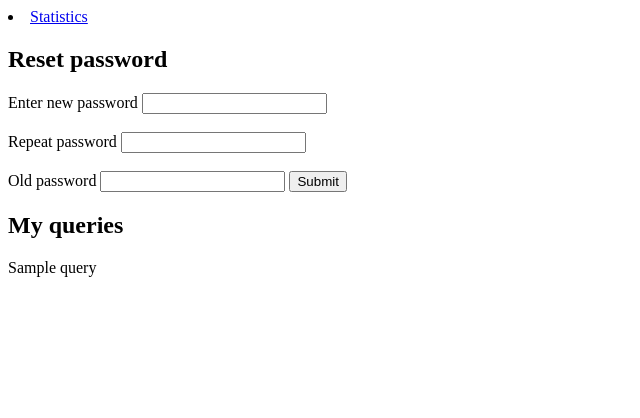
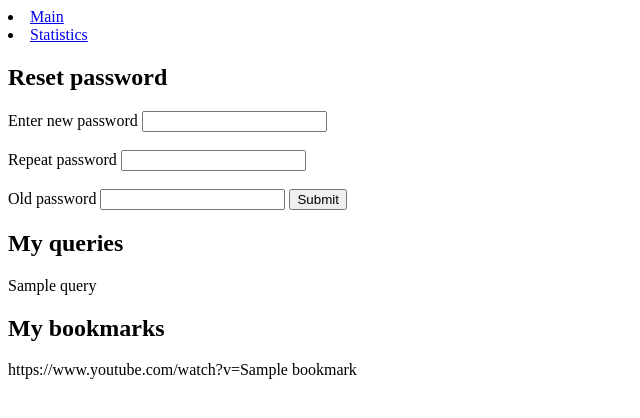
Before and after one commit to zender991/supersearch, a Flask app: template templates/my_account.html in a window 1280 px wide. Shown: the top 418 px of the page, without its empty margins (0-640 px from the left). Run offline with Flask 2, Linux system fonts and the light colour scheme; the template is opened without the code that fills it: most values are stand-ins (such as "Sample title", 1, 10 or a date in 2020).

Commit message:
add bookmarks

```diff
--- a/app.py
+++ b/app.py
@@ -56,7 +56,7 @@ def statistics():
     from models.users import user_statistics, verify_user_role, calculate_user_count
     from models.queries import query_statistics, calculate_query_count
 
-    if verify_user_role() != "admin":
+    if verify_user_role() != "user":
         return 'You have no permission'
     else:
         user_count = calculate_user_count()
@@ -93,10 +93,18 @@ def show_queries_date():
 @login_required
 def my_account():
     from models.users import show_queries_in_my_account
+    from models.bookmarks import Bookmarks
+    from models.users import User
 
     queries_of_user = show_queries_in_my_account()
 
-    return render_template('my_account.html', current_user_queries = queries_of_user)
+    bookmarks_of_user = []
+    current_user_id = current_user.get_id()
+    for user, bm in db.session.query(Bookmarks, User).filter(Bookmarks.user_id_bm == current_user_id).filter(
+                    Bookmarks.user_id_bm == User.id):
+        bookmarks_of_user.append(user.user_bookmark)
+
+    return render_template('my_account.html', current_user_queries = queries_of_user, user_bm = bookmarks_of_user)
 
 
 
@@ -110,6 +118,18 @@ def reset_password_success():
     reset_pass(password_from_form_first, password_from_form_second, old_password)
 
     return render_template('my_account.html')
+
+
+@app.route('/bookmarks', methods=['POST'])
+def add_bookmark():
+    from models.bookmarks import Bookmarks
+    bookmark_from_form = request.form['bm']
+
+    user_id = current_user.get_id()
+    new_bookmark = Bookmarks(user_bookmark=bookmark_from_form, user_id_bm=user_id)
+    db.session.add(new_bookmark)
+    db.session.commit()
+    return render_template('index.html')
 
 
 @app.route('/register', methods=['GET', 'POST'])
--- a/templates/my_account.html
+++ b/templates/my_account.html
@@ -6,6 +6,7 @@
 </head>
 <body>
 <div>
+<li><a href="{{ url_for('index') }}">Main</a></li>
 {% if g.user.is_authenticated()%}
 <li><a href="{{ url_for('logout') }}">Logout</a></li>
 {% endif %}
@@ -35,5 +36,14 @@
 
 {% endfor %}
 
+<h2>My bookmarks</h2>
+
+{% for bookmark in user_bm %}
+<p> https://www.youtube.com/watch?v={{ bookmark }} </p>
+
+{% endfor %}
+
+
+
 </body>
 </html>
--- a/templates/results.html
+++ b/templates/results.html
@@ -7,6 +7,7 @@
 <body>
 
 <div>
+      <li><a href="{{ url_for('index') }}">Main</a></li>
       {% if g.user.is_authenticated()%}
           <li><a href="{{ url_for('logout') }}">Logout</a></li>
       {% endif %}
@@ -20,6 +21,10 @@
     <div class="video">
         <h3> Title - {{ video['title'] }} </h3>
         <h4> Link - https://www.youtube.com/watch?v={{ video['link'] }}</h4>
+        <form method="post" action="/bookmarks">
+            <p><button type="submit" value=" {{ video['link'] }} " name="bm">Add bm </button></p>
+        </form>
+
         <hr>
     </div>
 {% endfor %}
--- a/templates/statistics.html
+++ b/templates/statistics.html
@@ -5,7 +5,7 @@
     <title>Title</title>
 </head>
 <body>
-
+    <li><a href="{{ url_for('index') }}">Main</a></li>
    {% if g.user.is_authenticated()%}
    <li><a href="{{ url_for('logout') }}">Logout</a></li>
    {% endif %}
```
Also changed, not shown: models/bookmarks.py (added, +13 -0 lines).
